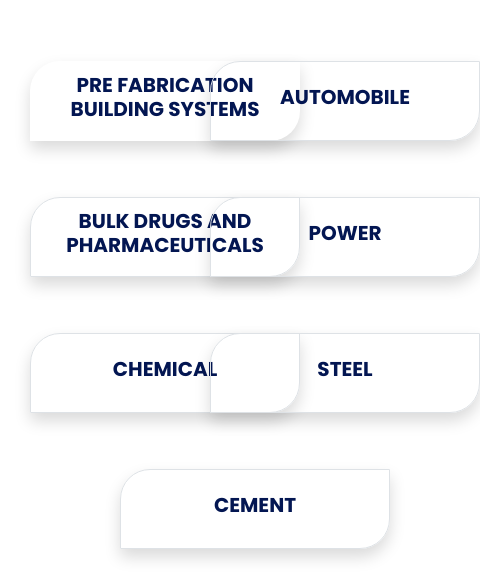
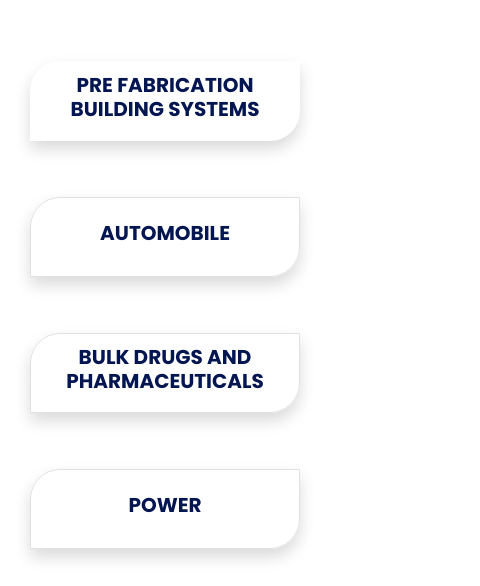
Before and after one commit to pixel4inch/jaifasteners, a plain HTML site: page marketserved.html in a window 390 px wide. Shown: the part 253-839 px from the top of the page, 480 px wide, since content can reach past the window. Drawn offline with nearby package versions, Linux system fonts and the light colour scheme.

Commit message:
updated mobile view

```diff
--- a/marketserved.html
+++ b/marketserved.html
@@ -93,42 +93,42 @@
         <div class="w-100 text-left mt-4">
           <div class="d-flex flex-wrap justify-content-center align-items-center">
 
-            <div class="col-xl-3 col-lg-4 col-md-6 col-sm-6 col-6  mx-auto mt-3 text-center mb-4">
+            <div class="col-xl-3 col-lg-4 col-md-6 col-sm-6 col-12  mx-auto mt-3 text-center mb-4">
               <div class="text-center mt-3 shadow label">
                 <h3>Pre Fabrication Building Systems</h3>
               </div>
             </div>
 
-            <div class="col-xl-3 col-lg-4 col-md-6 col-sm-6 col-6  mx-auto mt-3 text-center mb-4">
+            <div class="col-xl-3 col-lg-4 col-md-6 col-sm-6 col-12  mx-auto mt-3 text-center mb-4">
               <div class="text-center mt-3 shadow border label">
                 <h3>Automobile</h3>
               </div>
             </div>
 
-            <div class="col-xl-3 col-lg-4 col-md-6 col-sm-6 col-6  mx-auto mt-3 text-center mb-4">
+            <div class="col-xl-3 col-lg-4 col-md-6 col-sm-6 col-12  mx-auto mt-3 text-center mb-4">
               <div class="text-center mt-3 label shadow border">
                 <h3>Bulk Drugs and Pharmaceuticals</h3>
               </div>
             </div>
 
-            <div class="col-xl-3 col-lg-4 col-md-6 col-sm-6 col-6  mx-auto mt-3 text-center mb-4">
+            <div class="col-xl-3 col-lg-4 col-md-6 col-sm-6 col-12  mx-auto mt-3 text-center mb-4">
               <div class="text-center mt-3 label shadow border">
                 <h3>Power</h3>
               </div>
             </div>
 
-            <div class="col-xl-3 col-lg-4 col-md-6 col-sm-6 col-6  mx-auto mt-3 text-center mb-4">
+            <div class="col-xl-3 col-lg-4 col-md-6 col-sm-6 col-12  mx-auto mt-3 text-center mb-4">
               <div class="text-center mt-3 label shadow border">
                 <h3>Chemical</h3>
               </div>
             </div>
 
-            <div class="col-xl-3 col-lg-4 col-md-6 col-sm-6 col-6  mx-auto mt-3 text-center mb-4">
+            <div class="col-xl-3 col-lg-4 col-md-6 col-sm-6 col-12  mx-auto mt-3 text-center mb-4">
               <div class="text-center mt-3 label shadow border">
                 <h3>Steel</h3>
               </div>
             </div>
-            <div class="col-xl-3 col-lg-4 col-md-6 col-sm-6 col-6  mx-auto mt-3 text-center mb-4">
+            <div class="col-xl-3 col-lg-4 col-md-6 col-sm-6 col-12  mx-auto mt-3 text-center mb-4">
               <div class="text-center mt-3 label shadow border">
                 <h3>Cement</h3>
               </div>
```
